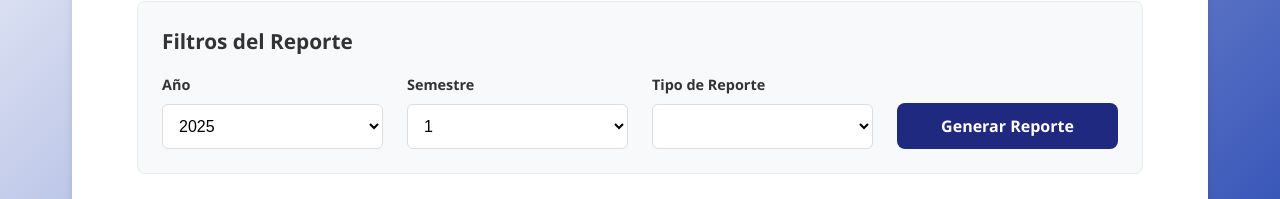
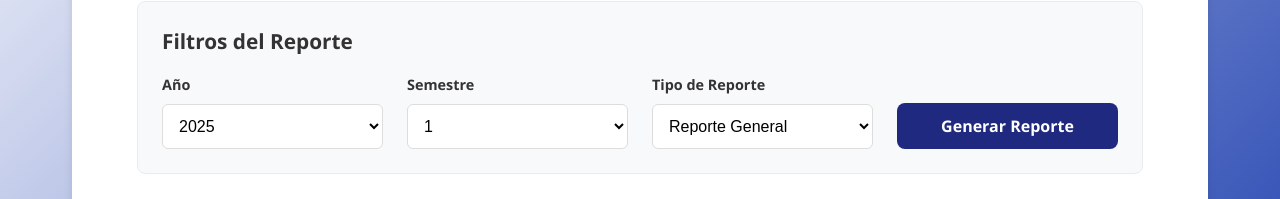
Before and after one commit to wsernam/CodeWise-Asignacion-Electivas, a React (Vite) app in the folder frontEnd/app-front/: page /reports-assignment in a window 1280 px wide. Shown: the part 342-541 px from the top of the page. Built offline with nearby package versions, Linux system fonts and the light colour scheme.

Commit message:
Agrege conexion reporte general

```diff
--- a/frontEnd/app-front/src/screens/FormModule/Reports/ReportFilters.tsx
+++ b/frontEnd/app-front/src/screens/FormModule/Reports/ReportFilters.tsx
@@ -36,8 +36,14 @@ const ReportFilters: React.FC<IReportFiltersProps> = ({
   reportTypeOptions,
 }) => {
   const yearOptions = [2024, 2025, 2026];
+  const defaultReportTypeOptions = [
+    { value: "general", label: "Reporte General" },
+    { value: "por-estudiante", label: "Por Estudiante" },
+    { value: "por-electiva", label: "Por Electiva" },
+    { value: "listas", label: "Listas asignación y espera" },
+  ];
 
-  const finalReportTypeOptions = reportTypeOptions || [];
+  const finalReportTypeOptions = reportTypeOptions || defaultReportTypeOptions;
 
   return (
     <div className="filters-section">
--- a/frontEnd/app-front/src/screens/FormModule/Reports/ReportsAssignment.tsx
+++ b/frontEnd/app-front/src/screens/FormModule/Reports/ReportsAssignment.tsx
@@ -29,7 +29,7 @@ const ReportsAssignment: React.FC = () => {
       let blob: Blob;
 
       if (selectedReportType === "listas") {
-        blob = await reporteService.getGeneralBlob(
+        blob = await reporteService.getListasBlob(
           selectedYear,
           selectedSemester
         );
@@ -44,6 +44,11 @@ const ReportsAssignment: React.FC = () => {
         if (!eleCodigo) throw new Error("Ingresa el código de la electiva");
         blob = await reporteService.getElectivaBlob(
           eleCodigo,
+          selectedYear,
+          selectedSemester
+        );
+      } else if (selectedReportType === "general") {
+        blob = await reporteService.getGeneralBlob(
           selectedYear,
           selectedSemester
         );
--- a/frontEnd/app-front/src/services/Assignment/reporteService.ts
+++ b/frontEnd/app-front/src/services/Assignment/reporteService.ts
@@ -16,7 +16,7 @@ async function fetchPdf(url: string): Promise<Blob> {
 }
 
 export const reporteService = {
-  getGeneralBlob(anio: number, semestre: number) {
+  getListasBlob(anio: number, semestre: number) {
     return fetchPdf(`${REPORTS_BASE_URL}/asignacion-general/?anio=${anio}&semestre=${semestre}`);
   },
   getElectivaBlob(eleCodigo: string, anio: number, semestre: number) {
@@ -25,4 +25,7 @@ export const reporteService = {
   getEstudianteBlob(estId: string | number, anio: number, semestre: number) {
     return fetchPdf(`${REPORTS_BASE_URL}/estudiante/${estId}/?anio=${anio}&semestre=${semestre}`);
   },
+  getGeneralBlob(anio: number, semestre: number) {
+    return fetchPdf(`${REPORTS_BASE_URL}/reporte-asignacion-general/?anio=${anio}&semestre=${semestre}`);
+  },
 };
```
